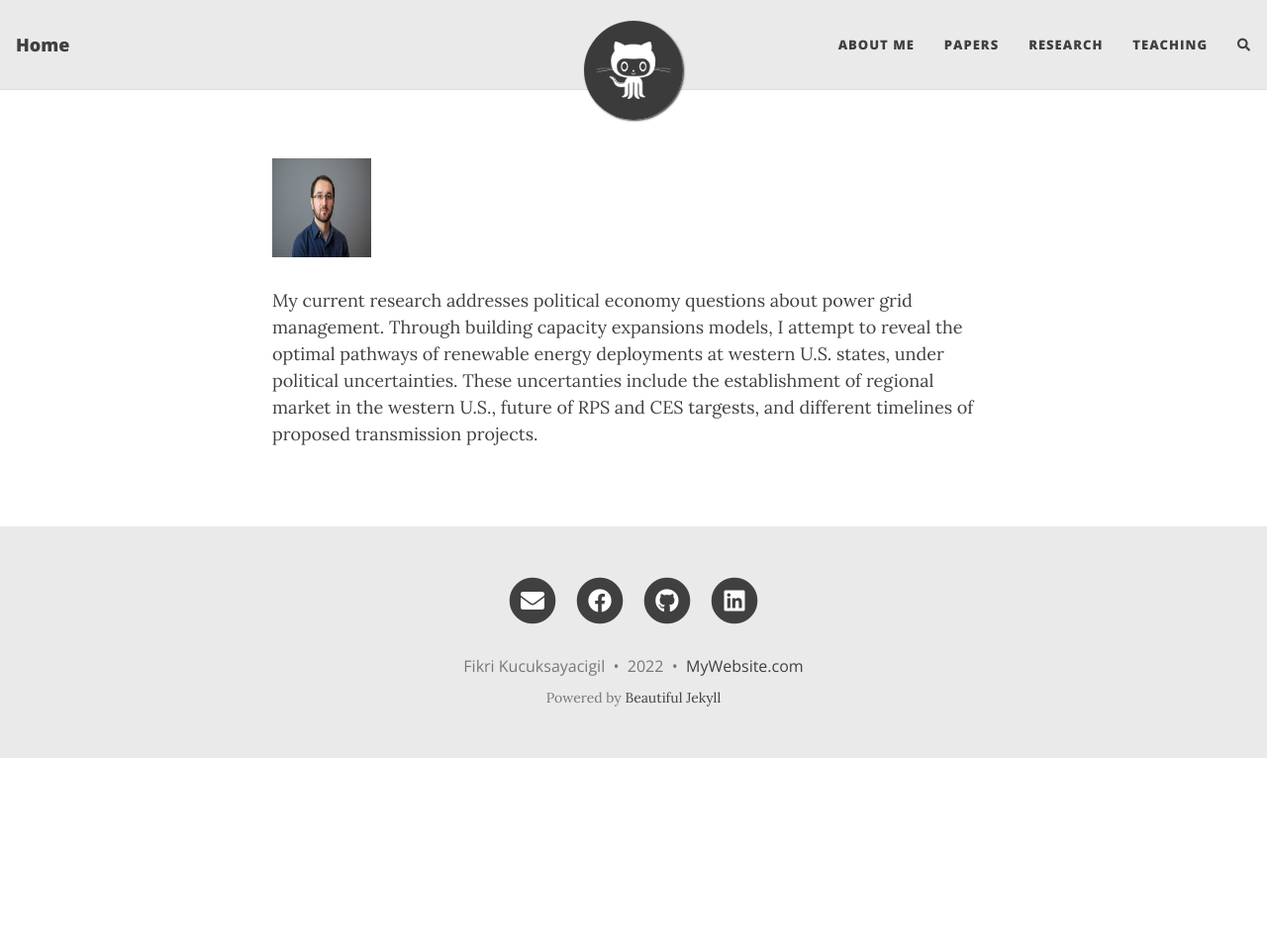
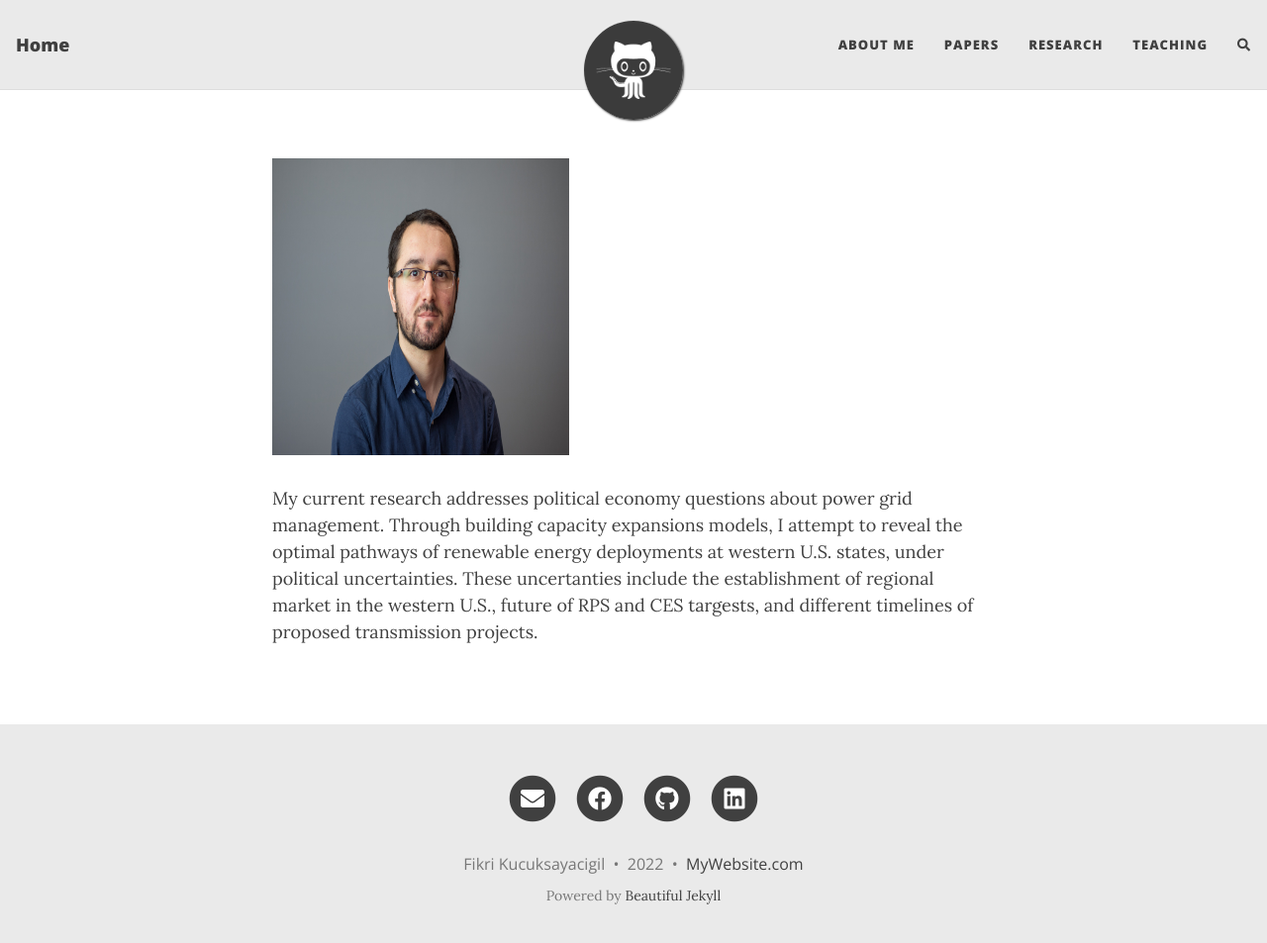
Before and after one commit to fikrikscg/fikrikscg.github.io, a Jekyll site: the page built from index.md, in a window 1280 px wide and 966 px high. Shown: the top 953 px of the window at 99% size. Built offline with Jekyll 4.4.1, drawn with Linux system fonts in a browser that asks for light colours; nearby versions of some CDN libraries; comment, search, counter and statistics services are not loaded.

Commit message:
Update index.md

```diff
--- a/index.md
+++ b/index.md
@@ -2,6 +2,6 @@
 layout: page
 ---
 
-<img src="/assets/img/profile.jpg" width="100" height="100">
+<img src="/assets/img/profile.jpg" width="300" height="300">
 
 My current research addresses political economy questions about power grid management. Through building capacity expansions models, I attempt to reveal the optimal pathways of renewable energy deployments at western U.S. states, under political uncertainties. These uncertanties include the establishment of regional market in the western U.S., future of RPS and CES targests, and different timelines of proposed transmission projects.
```
